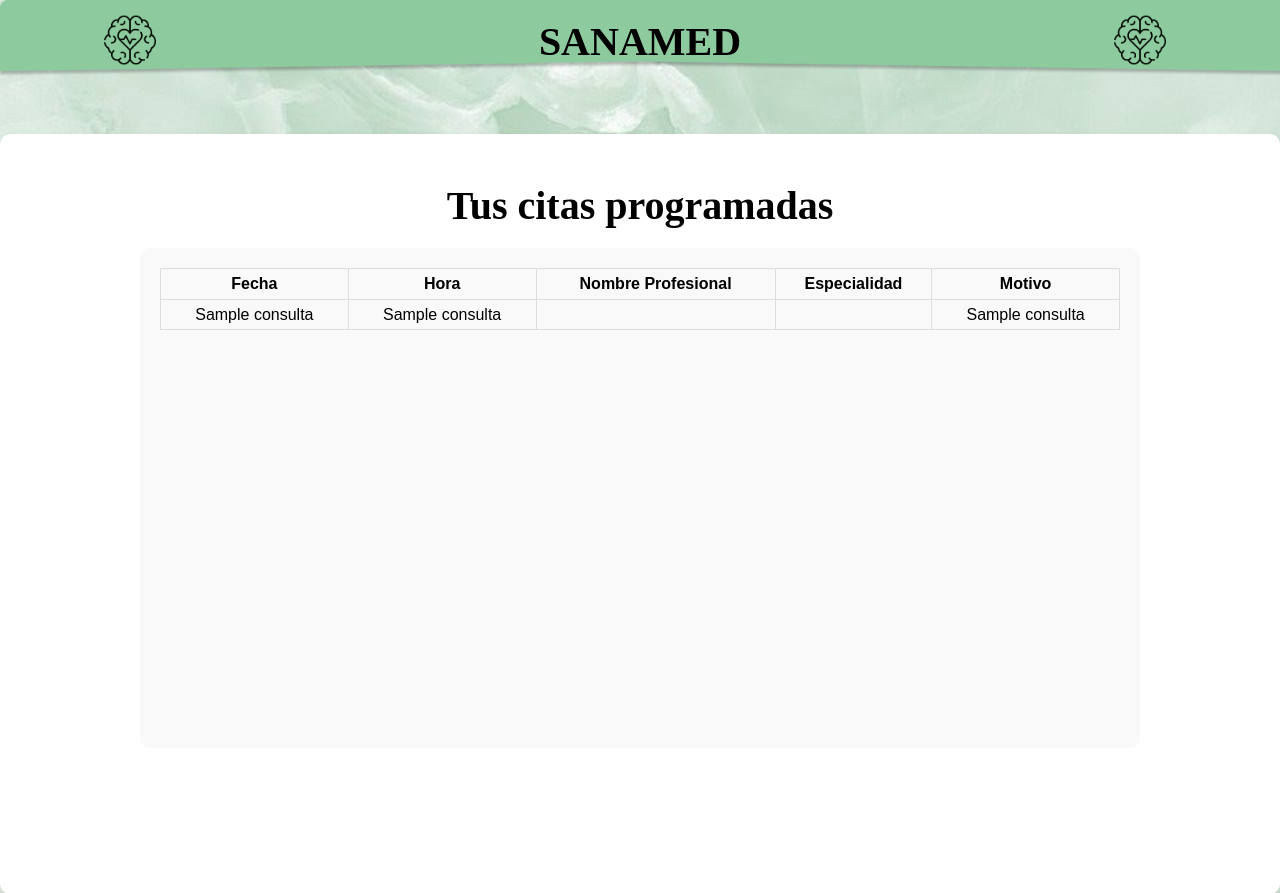
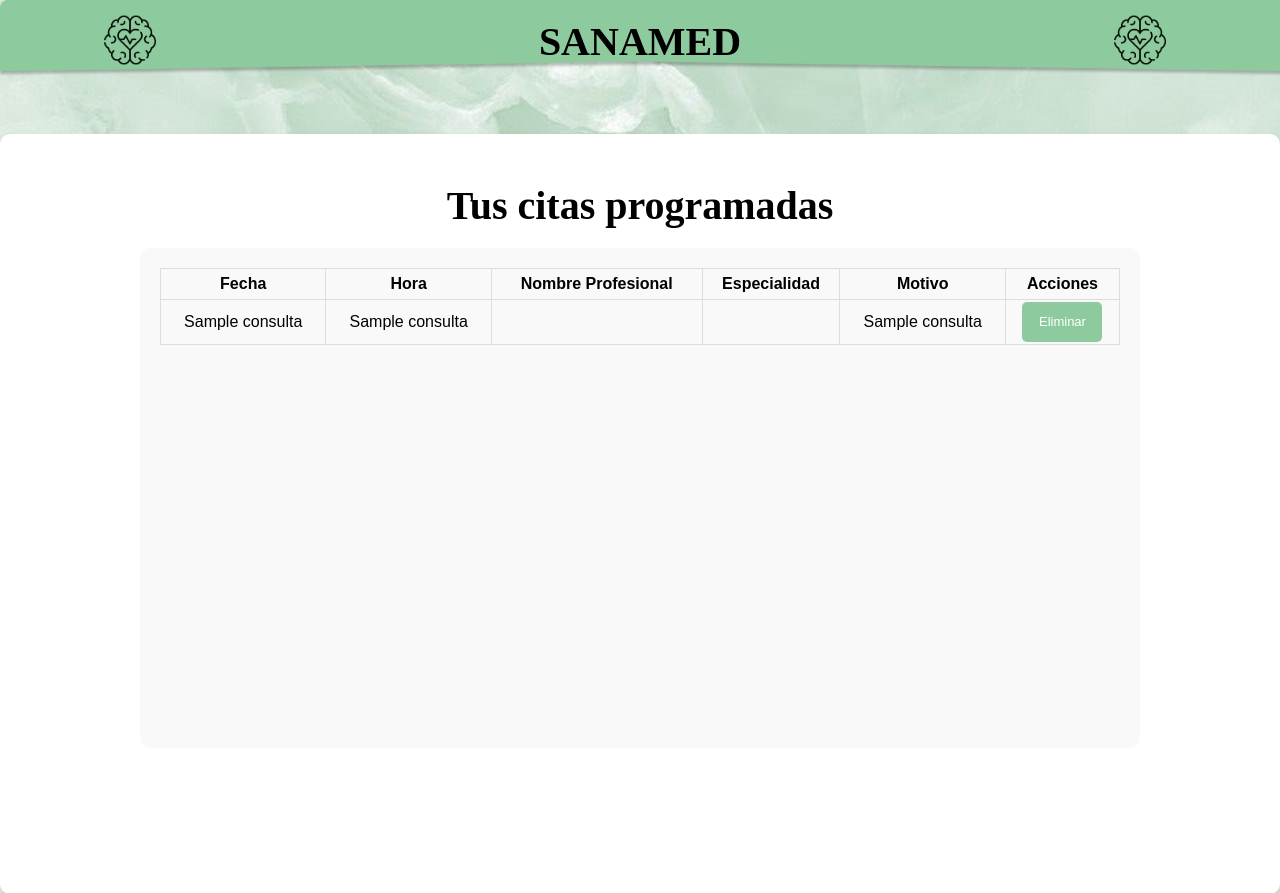
Before and after one commit to mfonsecai/SANAMED_MS, a Flask app: template templates/consultas.html in a window 1280 px wide. Shown: the top 893 px of the page. Run offline with Flask 3, Linux system fonts and the light colour scheme; the template is opened without the code that fills it: most values are stand-ins (such as "Sample title", 1, 10 or a date in 2020); some libraries are stand-ins or nearby versions.

Commit message:
eliminar

```diff
--- a/app.py
+++ b/app.py
@@ -583,7 +583,9 @@ def eliminar_cita(id):
     # Emitir un mensaje flash después de eliminar la cita con éxito
     flash('La cita ha sido eliminada correctamente.', 'success')
 
-    return redirect(url_for('listar_citas'))
+    # Redirigir de nuevo a la lista de consultas
+    return redirect(url_for('consultas_dia'))
+
 
 
 @app.route('/pacientes')
--- a/static/style10.css
+++ b/static/style10.css
@@ -33,7 +33,22 @@ h1 {
     font-family: "Jomhuria", serif;
 }
 
+button {
+    width: 80px;
+    height: 40px;
+    background-color: #8DCB9E;
+    color: white;
+    text-decoration: none;
+    border: none;
+    border-radius: 5px;
+    font-size: 13px;
+    cursor: pointer;
+    transition: background-color 0.3s ease;
+}
 
+button:hover {
+    background-color: darkgreen;
+}
 
 /* Contenedor para hacer la tabla escroleable */
 .appointment-form {
--- a/templates/consultas.html
+++ b/templates/consultas.html
@@ -6,6 +6,21 @@
     <title>Consultas del día {{ fecha_seleccionada }}</title>
     <link rel="shortcut icon" href="{{ url_for('static', filename='saludmental1.ico ') }}">
     <link rel="stylesheet" href="{{ url_for('static', filename='style10.css') }}">
+    <style>
+        /* Estilo para el cuadro de confirmación */
+        .confirmation-dialog {
+            display: none;
+            position: fixed;
+            top: 50%;
+            left: 50%;
+            transform: translate(-50%, -50%);
+            background-color: white;
+            padding: 20px;
+            border-radius: 10px;
+            box-shadow: 0px 0px 10px rgba(0, 0, 0, 0.5);
+            z-index: 9999;
+        }
+    </style>
 </head>
 <body>
 
@@ -19,7 +34,6 @@
             <a href="{{ url_for('user_home') }}">Home</a>
             <a href="{{ url_for('configuracion') }}">Configuración</a>
             <a href="{{ url_for('logout') }}">Cerrar Sesión</a>
-
         </div>
     </div>
 
@@ -31,11 +45,12 @@
                     <table class="table">
                         <thead>
                             <tr>
-                                <th class="blue-title" title="Fecha">Fecha</th>
-                                <th class="green-title" title="Hora">Hora</th>
-                                <th class="red-title" title="Nombre Profesional">Nombre Profesional</th>
-                                <th class="purple-title" title="Especialidad">Especialidad</th>
-                                <th class="orange-title" title="Motivo">Motivo</th>
+                                <th class="blue-title">Fecha</th>
+                                <th class="green-title">Hora</th>
+                                <th class="red-title">Nombre Profesional</th>
+                                <th class="purple-title">Especialidad</th>
+                                <th class="orange-title">Motivo</th>
+                                <th class="action-title">Acciones</th>
                             </tr>
                         </thead>
                         <tbody>
@@ -46,6 +61,12 @@
                                     <td>{{ obtener_nombre_profesional(consulta[1]) }}</td> <!-- Nombre del Profesional -->
                                     <td>{{ obtener_especialidad_profesional(consulta[1]) }}</td> <!-- Especialidad del Profesional -->
                                     <td>{{ consulta[4] }}</td> <!-- Motivo -->
+                                    <td>
+                                        <!-- Formulario para eliminar -->
+                                        <form id="eliminarForm{{ consulta[0] }}" action="{{ url_for('eliminar_cita', id=consulta[0]) }}" method="post">
+                                            <button type="button" onclick="showConfirmationDialog('{{ consulta[0] }}')">Eliminar</button>
+                                        </form>
+                                    </td>
                                 </tr>
                             {% endfor %}
                         </tbody>
@@ -55,30 +76,36 @@
                 {% endif %}
             </div>
         </div>
+    </div>
 
-        <script>
-            //menu
+    <!-- Diálogo de confirmación -->
+    <div id="confirmationDialog" class="confirmation-dialog">
+        <p>¿Está seguro de que desea eliminar esta cita?</p>
+        <button onclick="cancelDelete()">Cancelar</button>
+        <button onclick="confirmDelete()">Aceptar</button>
+    </div>
 
-                    document.addEventListener('DOMContentLoaded', function() {
-                        var menuToggle = document.getElementById('menu-toggle');
-                        var menuDropdown = document.getElementById('menu-dropdown');
+    <script>
+        var appointmentIdToDelete;
 
-                        menuToggle.addEventListener('click', function() {
-                            menuDropdown.classList.toggle('show');
-                        });
+        // Mostrar el cuadro de confirmación
+        function showConfirmationDialog(appointmentId) {
+            appointmentIdToDelete = appointmentId;
+            document.getElementById('confirmationDialog').style.display = 'block';
+        }
 
-                        // Cerrar el menú si se hace clic fuera de él
-                        window.addEventListener('click', function(event) {
-                            if (!event.target.matches('.imagen-esquina')) {
-                                if (menuDropdown.classList.contains('show')) {
-                                    menuDropdown.classList.remove('show');
-                                }
-                            }
-                        });
-                    });
+        // Confirmar la eliminación
+        function confirmDelete() {
+            document.getElementById('confirmationDialog').style.display = 'none';
+            var formId = 'eliminarForm' + appointmentIdToDelete;
+            document.getElementById(formId).submit();
+        }
 
+        // Cancelar la eliminación
+        function cancelDelete() {
+            document.getElementById('confirmationDialog').style.display = 'none';
+        }
+    </script>
 
-            </script>
-    </body>
 </body>
 </html>
```
